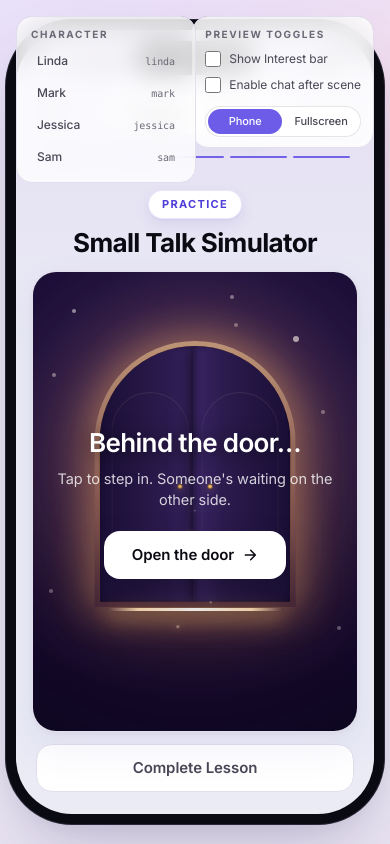
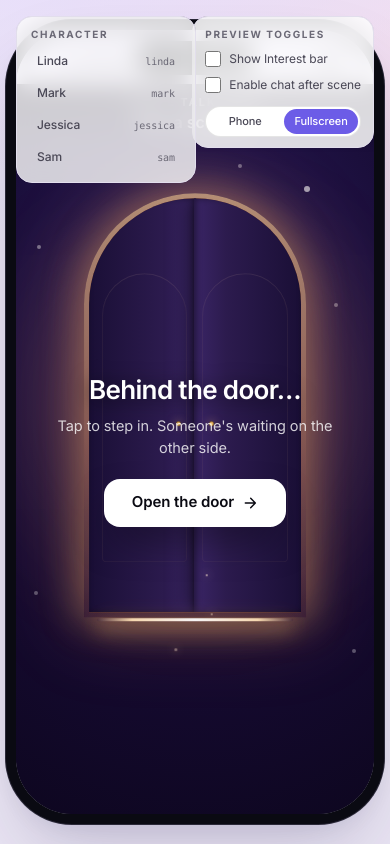
Before and after one commit to serhiikosov/small-talk-simulator, a Next.js app: page / in a window 390 px wide. Built offline with nearby package versions, Linux system fonts and the light colour scheme.

Commit message:
Hide phone-only top bar in fullscreen, default viewMode=fullscreen

```diff
--- /dev/null
+++ b/app/simulation/[id]/interactive/PhoneTopBar.tsx
@@ -0,0 +1,30 @@
+"use client";
+
+import Link from "next/link";
+import { useUIPrefs } from "@/components/UIPrefs";
+
+export function PhoneTopBar({
+  id,
+  shortDescription,
+}: {
+  id: string;
+  shortDescription: string;
+}) {
+  const { viewMode } = useUIPrefs();
+  if (viewMode === "fullscreen") return null;
+  return (
+    <div className="pointer-events-none absolute inset-x-0 top-0 z-20 flex items-center justify-between p-3">
+      <Link
+        href={`/character/${id}`}
+        className="pointer-events-auto inline-flex h-10 w-10 items-center justify-center rounded-full border border-white/15 bg-black/35 text-base text-white backdrop-blur-md transition hover:bg-black/55 active:scale-95"
+        aria-label="Back"
+      >
+        ←
+      </Link>
+      <span className="pointer-events-auto max-w-[260px] truncate rounded-full border border-white/15 bg-black/35 px-4 py-2 text-center text-[14px] font-semibold text-white backdrop-blur-md">
+        {shortDescription.split("—")[0].trim()}
+      </span>
+      <span className="h-10 w-10" />
+    </div>
+  );
+}
--- a/app/simulation/[id]/interactive/page.tsx
+++ b/app/simulation/[id]/interactive/page.tsx
@@ -1,7 +1,7 @@
-import Link from "next/link";
 import { notFound } from "next/navigation";
 import { getCharacter } from "@/lib/characters";
 import InteractiveScene from "@/components/InteractiveScene";
+import { PhoneTopBar } from "./PhoneTopBar";
 
 type Props = { params: Promise<{ id: string }> };
 
@@ -12,20 +12,7 @@
 
   return (
     <div className="relative flex min-h-0 flex-1 flex-col">
-      {/* Floating chrome over the video — back button left, pill chip center */}
-      <div className="pointer-events-none absolute inset-x-0 top-0 z-20 flex items-center justify-between p-3">
-        <Link
-          href={`/character/${id}`}
-          className="pointer-events-auto inline-flex h-10 w-10 items-center justify-center rounded-full border border-white/15 bg-black/35 text-base text-white backdrop-blur-md transition hover:bg-black/55 active:scale-95"
-          aria-label="Back"
-        >
-          ←
-        </Link>
-        <span className="pointer-events-auto max-w-[260px] truncate rounded-full border border-white/15 bg-black/35 px-4 py-2 text-center text-[14px] font-semibold text-white backdrop-blur-md">
-          {character.shortDescription.split("—")[0].trim()}
-        </span>
-        <span className="h-10 w-10" />
-      </div>
+      <PhoneTopBar id={id} shortDescription={character.shortDescription} />
       <InteractiveScene character={character} />
     </div>
   );
--- a/components/UIPrefs.tsx
+++ b/components/UIPrefs.tsx
@@ -28,7 +28,7 @@
 export function UIPrefsProvider({ children }: { children: React.ReactNode }) {
   const [interestVisible, setInterestVisible] = useState(false);
   const [chatEnabled, setChatEnabled] = useState(false);
-  const [viewMode, setViewModeState] = useState<ViewMode>("phone");
+  const [viewMode, setViewModeState] = useState<ViewMode>("fullscreen");
 
   useEffect(() => {
     try {
```
